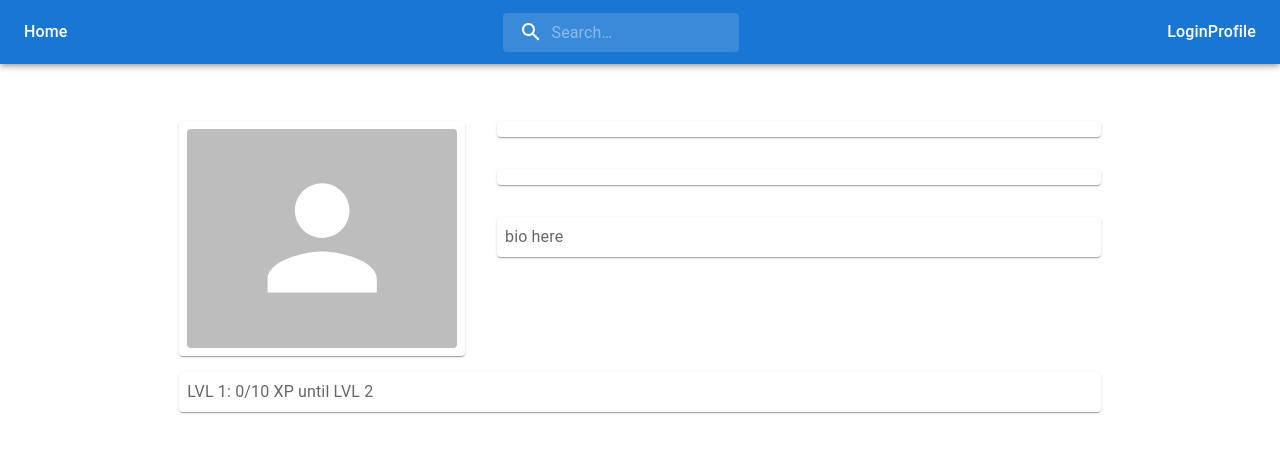
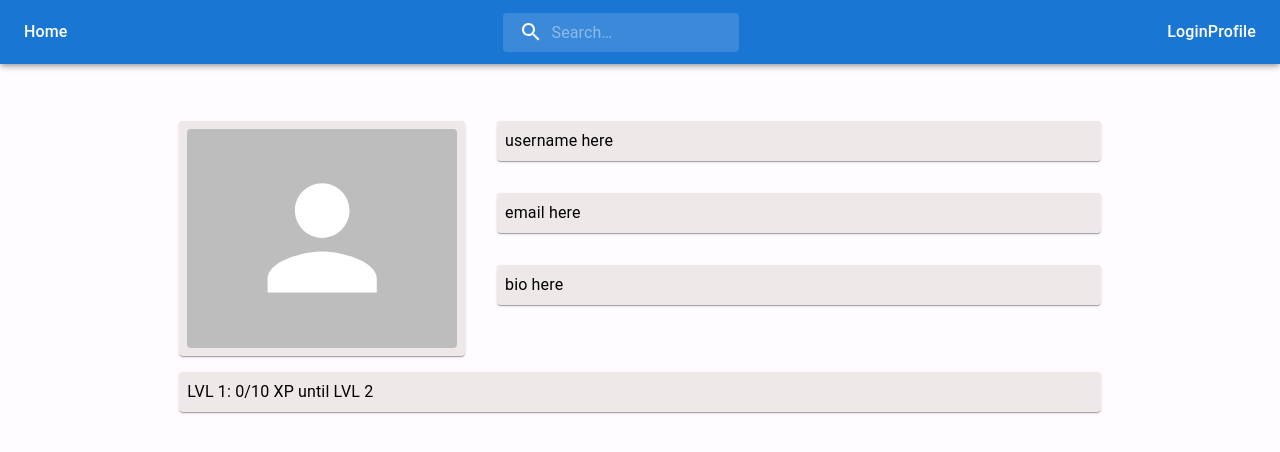
Before and after one commit to davitvoski/body-quest, a React (Vite) app in the folder client/: page /Profile in a window 1280 px wide. Shown: the top 452 px of the page. Built offline with nearby package versions, Linux system fonts and the light colour scheme.

Commit message:
Move item out of ProfileView, add dark mode styling

```diff
--- /dev/null
+++ b/client/src/component/Item.tsx
@@ -0,0 +1,12 @@
+import { Paper, styled } from "@mui/material";
+
+/**
+ * Styling for grid items
+ */
+export const Item = styled(Paper)(({ theme }) => ({
+    backgroundColor: window.matchMedia('(prefers-color-scheme: dark)').matches ? '#37313b' : '#EEE8E8',
+    ...theme.typography.body1,
+    padding: theme.spacing(1),
+    textAlign: 'left',
+    color: window.matchMedia('(prefers-color-scheme: dark)').matches ? '#d3ccd9' : '#000000',
+}));
--- a/client/src/component/Profile/Profile.tsx
+++ b/client/src/component/Profile/Profile.tsx
@@ -7,8 +7,8 @@ import { ProfileView } from "./ProfileView";
  * @returns Profile Page
  */
 export const Profile = () => {
-    const [username, setUsername] = useState("")
-    const [email, setEmail] = useState("")
+    const [username, setUsername] = useState("username here")
+    const [email, setEmail] = useState("email here")
     const [experience, setExperience] = useState(0)
 
     return(
--- a/client/src/component/Profile/ProfileView.tsx
+++ b/client/src/component/Profile/ProfileView.tsx
@@ -1,17 +1,7 @@
 import { Avatar, Grid, Paper, styled } from "@mui/material";
 import React from "react";
 import { JSXElementConstructor, ReactElement, ReactFragment, ReactPortal, useState } from "react";
-
-/**
- * Styling for grid items
- */
-const Item = styled(Paper)(({ theme }) => ({
-    backgroundColor: theme.palette.mode === 'dark' ? '#1A2027' : '#fff',
-    ...theme.typography.body1,
-    padding: theme.spacing(1),
-    textAlign: 'left',
-    color: theme.palette.text.secondary,
-  }));
+import { Item } from "../Item";
 
 /**
  * A view containing a user's details, such as username, email, experience, and level
--- a/client/src/index.css
+++ b/client/src/index.css
@@ -58,7 +58,7 @@ button:focus-visible {
 @media (prefers-color-scheme: light) {
   :root {
     color: #213547;
-    background-color: #ffffff;
+    background-color: #FFFBFF;
   }
   a:hover {
     color: #747bff;
@@ -71,10 +71,11 @@ button:focus-visible {
 @media (prefers-color-scheme: dark) {
   :root {
     color: #213547;
-    background-color: #121212;
+    background-color: #1D181E;
+    color: #FFFBFF;
   }
   .profile {
-    background-color: #242424;
+    background-color: #251F29;
   }
   a:hover {
     color: #747bff;
```
Also changed, not shown: 1 other file (tests, documents, lock files or other folders).
